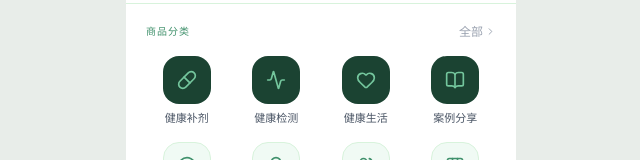
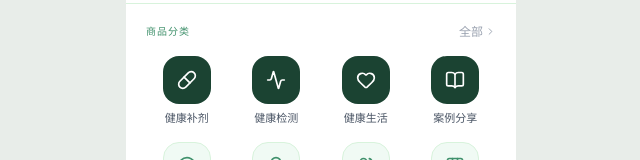
Before and after one commit to ChrisCai1990/huize-jiagong, a Next.js app: page /youzan in a window 1280 px wide. Shown: the part 340-500 px from the top of the page, without its empty margins (319-959 px from the left). Built offline with nearby package versions, Linux system fonts and the light colour scheme.

Commit message:
style: 深色图标改为白色

```diff
--- a/src/app/youzan/page.tsx
+++ b/src/app/youzan/page.tsx
@@ -127,7 +127,7 @@ export default function YouzanPage() {
                       : { background: "var(--green-50)", borderColor: "var(--green-100)" }
                     }
                   >
-                    <Icon size={20} style={{ color: i < 4 ? "var(--green-400)" : "var(--green-700)" }} />
+                    <Icon size={20} style={{ color: i < 4 ? "white" : "var(--green-700)" }} />
                   </div>
                   <span className="text-[11px] text-gray-600">{label}</span>
                 </button>
```
